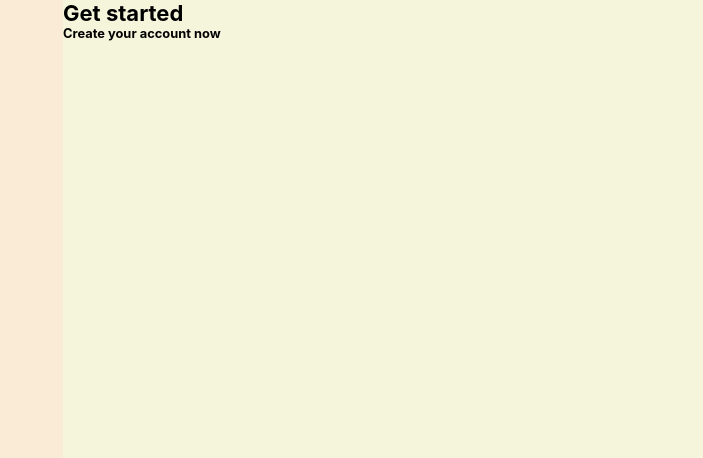
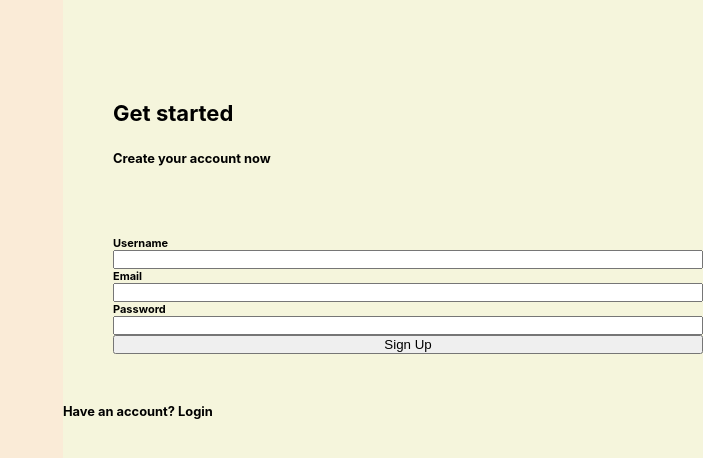
Before and after one commit to omaomach/myBarber-frontend, a React (Create React App) app: page /register in a window 1280 px wide. Shown: the top 458 px of the page, without its empty margins (577-1280 px from the left). Built offline with nearby package versions, Linux system fonts and the light colour scheme.

Commit message:
added registration form

```diff
--- a/src/components/Register.js
+++ b/src/components/Register.js
@@ -8,12 +8,20 @@ function Register() {
 
       </div>
       <div id="right-side">
-        <h1>Get started</h1>
-        <h3>Create your account now</h3>
+        <h1 id="register-h1">Get started</h1>
+        <h3 id="create-your-account-now">Create your account now</h3>
         <div id="field-container">
-
-
+            <form>
+                <h4>Username</h4>
+                <input type="text" id="username"/>
+                <h4>Email</h4>
+                <input type="email" id="client-email"/>
+                <h4>Password</h4>
+                <input type="password" id="client-password"/>
+                <button id="register-button" type="submit">Sign Up</button>
+            </form>
         </div>
+        <h3 id="have-an-account">Have an account? Login</h3>
       </div>
     </div>
   );
--- a/src/styles/register.css
+++ b/src/styles/register.css
@@ -13,3 +13,24 @@
     width: 50%;
     background-color: beige;
 }
+#register-h1 {
+    margin-left: 50px;
+    margin-top: 100px;
+}
+#create-your-account-now {
+    margin-left: 50px;
+    margin-top: 25px;
+}
+#field-container {
+    margin-top: 70px;
+    margin-left: 50px;
+    display: flex;
+    flex-direction: column;
+}
+form {
+    display: flex;
+    flex-direction: column;
+}
+#have-an-account {
+    margin-top: 50px;
+}
```
